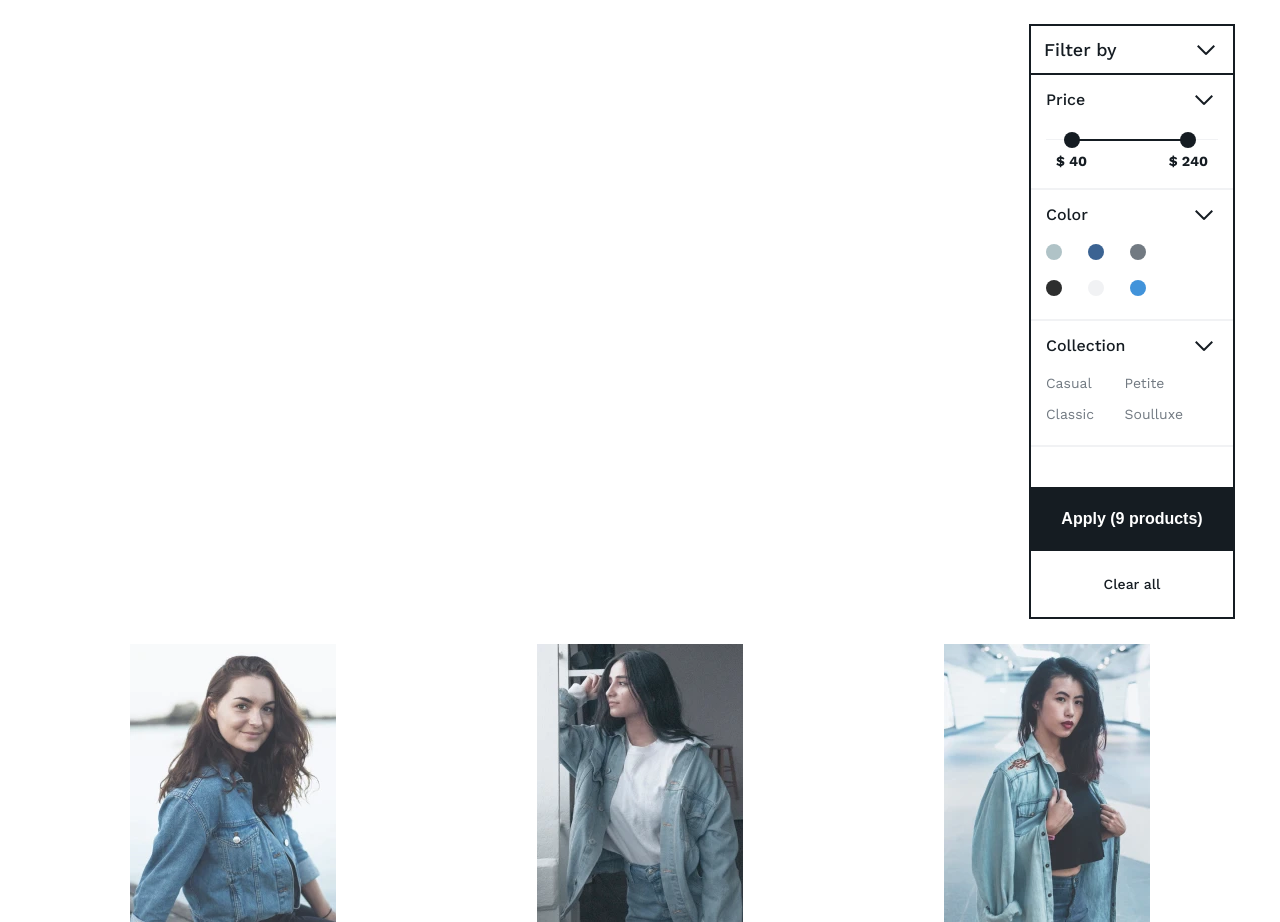
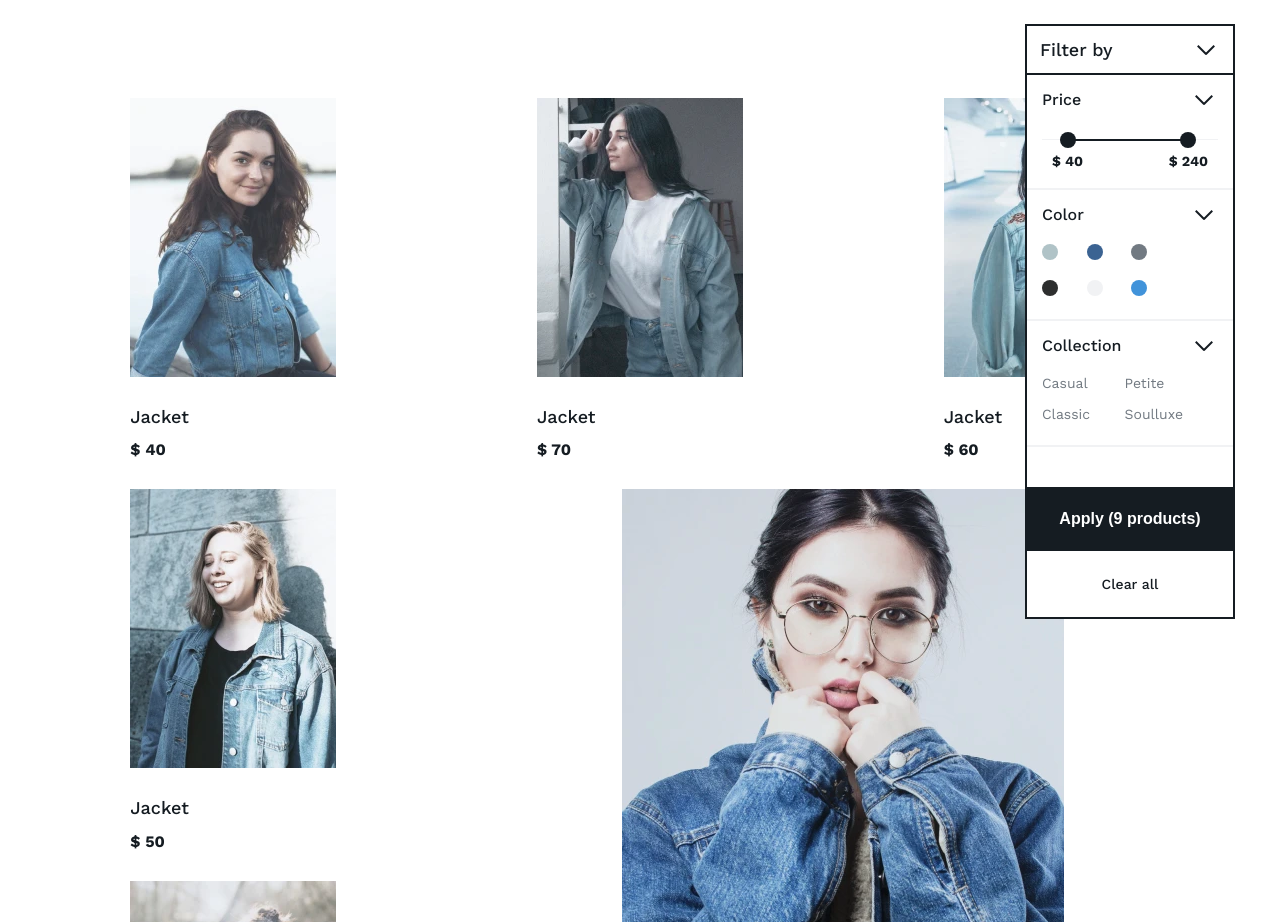
Before and after one commit to emmakravets/Nimes, a Node project: template source/catalog.pug in a window 1280 px wide. Shown: the part 335-1257 px from the top of the page. Run offline with Node 20 templates, Linux system fonts and the light colour scheme; the template is opened without the code that fills it, so the values that code supplies are empty; style sheets or scripts are compiled from the project's sources; some libraries are stand-ins or nearby versions; some web fonts are replaced.

Commit message:
Refactoring

```diff
--- a/source/catalog.pug
+++ b/source/catalog.pug
@@ -49,43 +49,44 @@ block content
               span.filters__toggle-title Filter by
               span.filters__toggle-icon.filters__toggle-icon--closed
 
-            div.filters__header
-              button.filters__clear-btn(type="reset") Clear all
-              span.filters__header-title Filters
-              button.filters__close-btn(type="button") Close
+            div.filters__form-container.filters__form-container--opened
+              div.filters__header
+                button.filters__clear-btn(type="reset") Clear all
+                span.filters__header-title Filters
+                button.filters__close-btn(type="button") Close
 
-            section.filters__categories
-              h4.visually-hidden Filters categories
-              fieldset.filters__category
-                +filter-button("Price")
-                div.filters__price-range.range-controls
-                  div.range-controls__line
-                    div.range-controls__bar
+              section.filters__categories
+                h4.visually-hidden Filters categories
+                fieldset.filters__category
+                  +filter-button("Price")
+                  div.filters__price-range.range-controls
+                    div.range-controls__line
+                      div.range-controls__bar
 
-                    label.range-controls__price.range-controls__price--left(for="price-smaller") $ 40
-                      input.range-controls__toggle.range-controls__toggle--left(type="button" value="40$" name="price-40%" id="price-smaller" aria-label="Pull left")
-                    label.range-controls__price.range-controls__price--right(for="price-bigger") $ 240
-                      input.range-controls__toggle.range-controls__toggle--right(type="button" value="240$" name="price-240%" id="price-bigger" aria-label="Pull right")
+                      label.range-controls__price.range-controls__price--left(for="price-smaller") $ 40
+                        input.range-controls__toggle.range-controls__toggle--left(type="button" value="40$" name="price-40%" id="price-smaller" aria-label="Pull left")
+                      label.range-controls__price.range-controls__price--right(for="price-bigger") $ 240
+                        input.range-controls__toggle.range-controls__toggle--right(type="button" value="240$" name="price-240%" id="price-bigger" aria-label="Pull right")
 
-              fieldset.filters__category
-                +filter-button("Color")
-                div.filters__colors-wrap
-                  +filter-category("color", "blue-gray")
-                  +filter-category("color", "blue")
-                  +filter-category("color", "gray")
-                  +filter-category("color", "black")
-                  +filter-category("color", "light-gray")
-                  +filter-category("color", "bright-blue")
+                fieldset.filters__category
+                  +filter-button("Color")
+                  div.filters__colors-wrap
+                    +filter-category("color", "blue-gray")
+                    +filter-category("color", "blue")
+                    +filter-category("color", "gray")
+                    +filter-category("color", "black")
+                    +filter-category("color", "light-gray")
+                    +filter-category("color", "bright-blue")
 
-              fieldset.filters__category
-                +filter-button("Collection")
-                div.filters__collection
-                  +filter-category("collection", "casual")
-                  +filter-category("collection", "petite")
-                  +filter-category("collection", "classic")
-                  +filter-category("collection", "soulluxe")
+                fieldset.filters__category
+                  +filter-button("Collection")
+                  div.filters__collection
+                    +filter-category("collection", "casual")
+                    +filter-category("collection", "petite")
+                    +filter-category("collection", "classic")
+                    +filter-category("collection", "soulluxe")
 
-            button.filters__btn.btn(type="button") Apply (9 products)
+              button.filters__btn.btn(type="button") Apply (9 products)
 
         include ./layouts/catalog-mixins
         ul.catalog__list
--- a/source/sass/blocks/filters.scss
+++ b/source/sass/blocks/filters.scss
@@ -1,9 +1,14 @@
 .filters {
   width: auto;
   max-width: 400px;
+
+  background-color: $white;
 }
 
 .filters__form {
+  position: relative;
+
+  width: 100%;
   margin: 0 auto;
   padding-bottom: 25px;
 }
@@ -19,7 +24,25 @@
   background-color: $white;
   border: none;
   border: 2px solid $dark-gray-blue;
+  border-bottom: none;
   cursor: pointer;
+}
+
+.filters__form-container {
+  background-color: $white;
+
+  &--opened {
+    position: absolute;
+    z-index: 100;
+
+    display: flex;
+    flex-direction: column;
+    width: 100%;
+    min-height: 400px;
+    padding-bottom: 25px;
+
+    border: 2px solid $dark-gray-blue;
+  }
 }
 
 .filters__toggle-title,
@@ -108,6 +131,14 @@
   background-color: $white;
   border: none;
   cursor: pointer;
+}
+
+.filters__header,
+.filters__category-toggle,
+.filters__colors-wrap,
+.filters__collection {
+  padding-right: 15px;
+  padding-left: 15px;
 }
 
 .filters__clear-btn,
@@ -277,7 +308,7 @@
 .filters__btn {
   width: 100%;
   margin: 0 auto;
-  margin-top: 157px;
+  margin-top: 75px;
 }
 
 .filters__categories--opened + .filters__btn {
@@ -286,22 +317,21 @@
 
 @media (min-width: $tablet-width) {
   .filters {
-    width: 206px;
-
-    border: 2px solid $dark-gray-blue;
+    width: 210px;
   }
 
   .filters__form {
-    display: flex;
-    flex-direction: column;
     padding-bottom: 0;
   }
 
   .filters__main-toggle {
     order: 1;
+  }
 
-    border: none;
-    border-bottom: 2px solid $dark-gray-blue;
+  .filters__form-container {
+    &--opened {
+      padding-bottom: 0;
+    }
   }
 
   .filters__header {
@@ -329,15 +359,8 @@
     order: 2;
   }
 
-  .filters__category-toggle,
-  .filters__colors-wrap,
-  .filters__collection {
-    padding-right: 15px;
-    padding-left: 15px;
-  }
-
   .filters__colors-wrap {
-    width: 130px;
+    width: 150px;
     display: grid;
     grid-template-columns: repeat(3, auto);
     grid-template-rows: repeat(2, auto);
```
